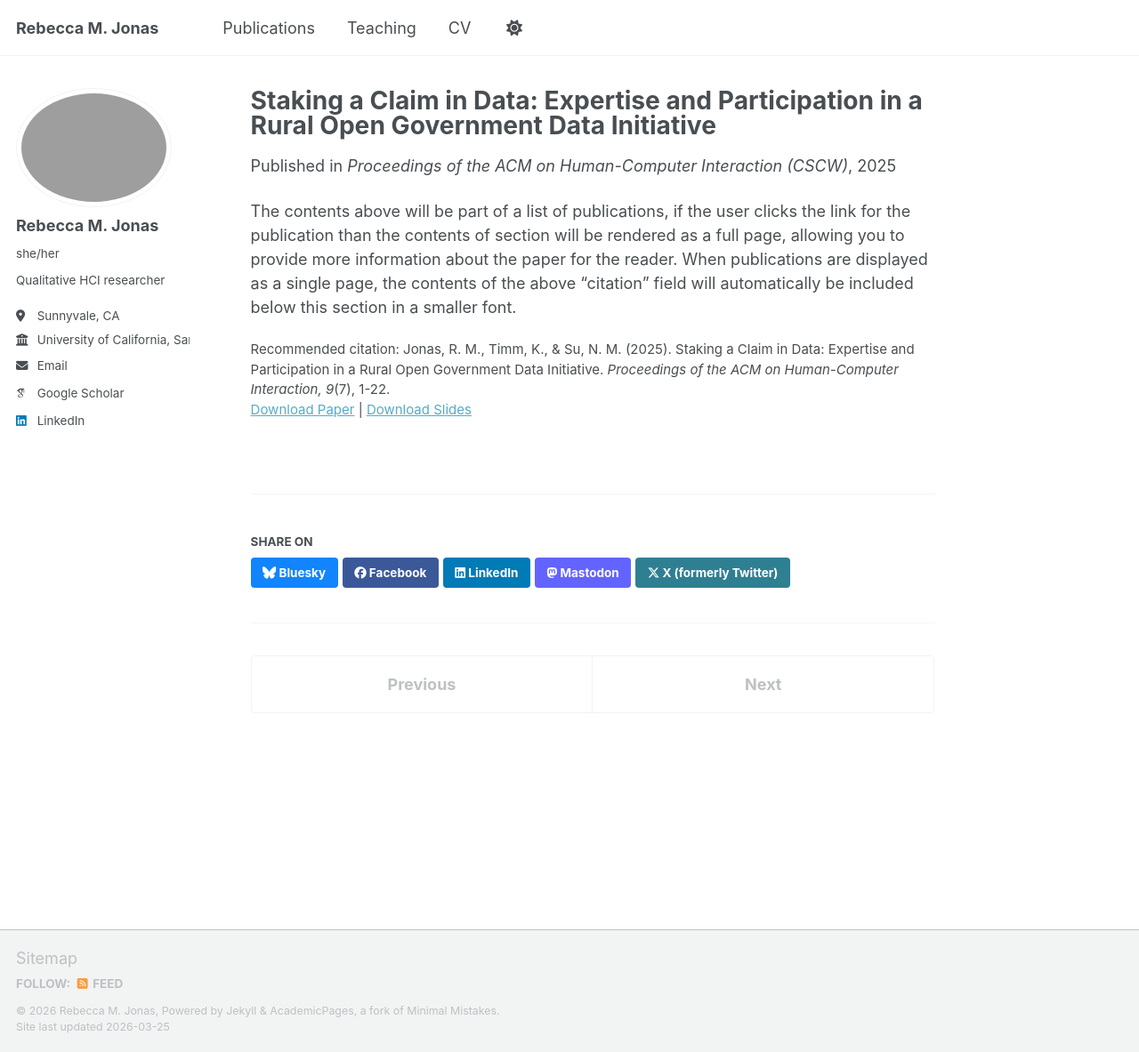
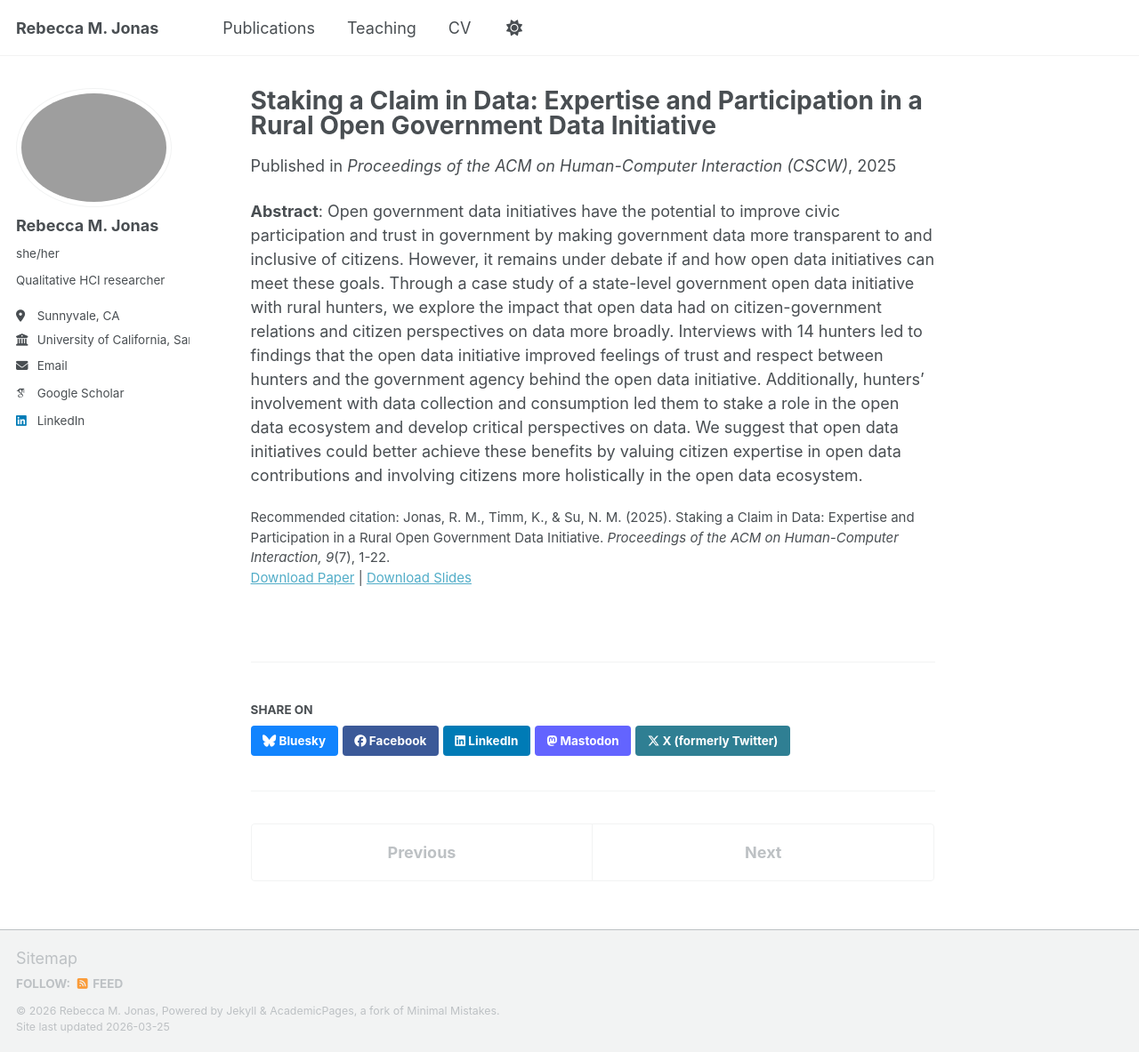
Before and after one commit to rjonas0/rjonas0.github.io, a Jekyll site: the page built from _publications/2025-rural-open-data.md, in a window 1280 px wide and 1183 px high. Shown: the whole window at 89% size. Built offline with Jekyll 4.4.1, drawn with Linux system fonts in a browser that asks for light colours; some web fonts are replaced; a script bundle is joined from its source files by our own code; library files that are not in the unit come from our copies.

Commit message:
adding abstract to publication click-through

```diff
--- a/_publications/2025-rural-open-data.md
+++ b/_publications/2025-rural-open-data.md
@@ -10,5 +10,4 @@ slidesurl: 'https://rjonas0.github.io/files/RuralOpenDataSlides.pdf'
 paperurl: 'https://rjonas0.github.io/files/CSCW_2025_DNR_rural_hunters.pdf'
 citation: 'Jonas, R. M., Timm, K., & Su, N. M. (2025). Staking a Claim in Data: Expertise and Participation in a Rural Open Government Data Initiative. <i>Proceedings of the ACM on Human-Computer Interaction, 9</i>(7), 1-22.'
 ---
-
-The contents above will be part of a list of publications, if the user clicks the link for the publication than the contents of section will be rendered as a full page, allowing you to provide more information about the paper for the reader. When publications are displayed as a single page, the contents of the above "citation" field will automatically be included below this section in a smaller font.
+<b>Abstract</b>: Open government data initiatives have the potential to improve civic participation and trust in government by making government data more transparent to and inclusive of citizens. However, it remains under debate if and how open data initiatives can meet these goals. Through a case study of a state-level government open data initiative with rural hunters, we explore the impact that open data had on citizen-government relations and citizen perspectives on data more broadly. Interviews with 14 hunters led to findings that the open data initiative improved feelings of trust and respect between hunters and the government agency behind the open data initiative. Additionally, hunters' involvement with data collection and consumption led them to stake a role in the open data ecosystem and develop critical perspectives on data. We suggest that open data initiatives could better achieve these benefits by valuing citizen expertise in open data contributions and involving citizens more holistically in the open data ecosystem.
```
Also changed, not shown: _publications/2022-designing-shared-values.md (+1 -1 lines), _publications/2022-digital-storytelling.md (+1 -2 lines), _publications/2024-fat-positive-information-seeking.md (+1 -2 lines), _publications/2025-intra-rural-public-libraries.md (+1 -0 lines).
